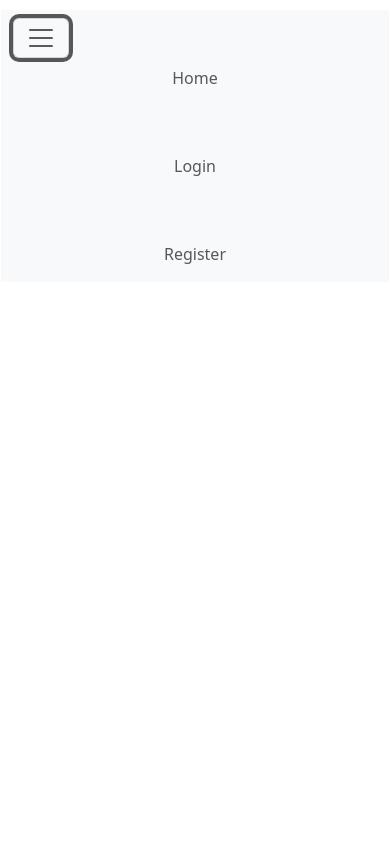
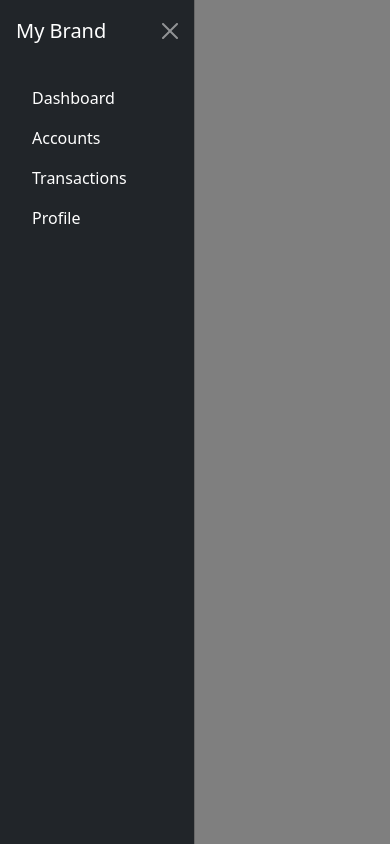
Before and after one commit to DelchoD/codecrafters-banking-system-ui, a React (Vite) app: page / in a window 390 px wide. Both pictures are taken after a click on the button 41 px from the left and 38 px from the top of the page. Built offline with nearby package versions, Linux system fonts and the light colour scheme.

Commit message:
Implement Sidebar

```diff
--- a/src/App.tsx
+++ b/src/App.tsx
@@ -15,6 +15,7 @@ import Profile from './components/profile/Profile'
 import Register from './components/register/Register'
 import TransactionsMine from './components/transactions-mine/TransactionsMine'
 import AccountEdit from './components/account-edit/AccountEdit'
+import Sidebar from './components/navbar/Sidebar';
 
 
 function App() {
@@ -23,7 +24,7 @@ function App() {
 
     <AuthContextProvider>
 
-      <Header />
+      <Sidebar></Sidebar>
 
       <main>
 
--- /dev/null
+++ b/src/components/navbar/Sidebar.module.css
@@ -0,0 +1,17 @@
+div button
+{
+  background-color: red;
+  color: white;
+  border: none;
+  padding: 0px 5px 0px 5px;
+  border-radius: 5px;
+  cursor: pointer;
+  width: 100%;
+  box-sizing: border-box;
+}
+
+.active
+{
+    font-weight: bold !important;
+    background-color: black !important;
+}
--- /dev/null
+++ b/src/components/navbar/Sidebar.tsx
@@ -0,0 +1,59 @@
+import React, { useState } from "react";
+import { Navbar, Nav, Button, Offcanvas } from "react-bootstrap";
+import { NavLink } from 'react-router-dom';
+import { FaBars } from "react-icons/fa"; // For the hamburger icon
+import './Sidebar.module.css'
+
+const Sidebar = () => {
+  const [show, setShow] = useState(false);
+
+  const handleClose = () => setShow(false);
+  const handleShow = () => setShow(true);
+
+  return (
+    <div>
+      {/* Top Navbar with Toggle button for small screens */}
+      <Navbar bg="dark" variant="dark" expand="lg" className="d-lg-none vh-100 position-fixed top-0 start-0 d-flex flex-column justify-content-start">
+      <Navbar.Brand href="/" className="ms-2">
+          BMS
+        </Navbar.Brand>
+        <Button variant="dark" onClick={handleShow}>
+          <FaBars />
+        </Button>
+
+      </Navbar>
+
+      {/* Sidebar for large screens */}
+      <div className="d-none d-lg-flex flex-column bg-dark text-white vh-100 position-fixed top-0 start-0" style={{ width: "200px" }}>
+        <Navbar.Brand href="/" className="p-3 text-center">
+          BMS
+        </Navbar.Brand>
+        <Nav className="flex-column text-white">
+          <NavLink to="/dashboard" className="nav-link text-white">
+          Dashboard
+          </NavLink>
+          <NavLink to="/accounts" className="nav-link text-white">Accounts</NavLink>
+          <NavLink to="/transactions" className="nav-link text-white">Transactions</NavLink>
+          <NavLink to="/profile" className="nav-link text-white">Profile</NavLink>
+        </Nav>
+      </div>
+
+      {/* Offcanvas for small screens */}
+      <Offcanvas show={show} onHide={handleClose} className="bg-dark text-white vh-100 w-50 position-fixed top-0 start-0">
+        <Offcanvas.Header closeButton closeVariant="white">
+          <Offcanvas.Title>My Brand</Offcanvas.Title>
+        </Offcanvas.Header>
+        <Offcanvas.Body>
+          <Nav className="flex-column">
+          <NavLink to="/dashboard" className="nav-link text-white">Dashboard</NavLink>
+          <NavLink to="/accounts" className="nav-link text-white">Accounts</NavLink>
+          <NavLink to="/transactions" className="nav-link text-white">Transactions</NavLink>
+          <NavLink to="/profile" className="nav-link text-white">Profile</NavLink>
+          </Nav>
+        </Offcanvas.Body>
+      </Offcanvas>
+    </div>
+  );
+};
+
+export default Sidebar;
```
